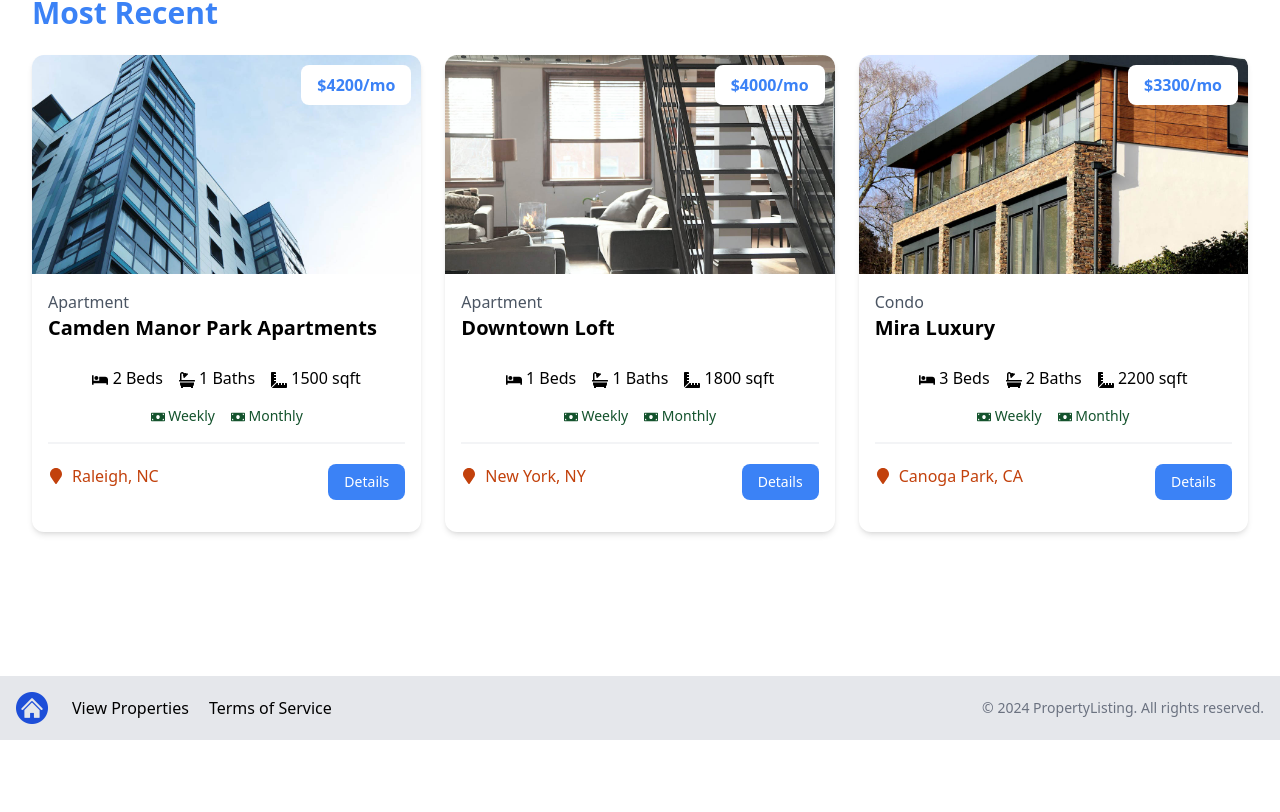
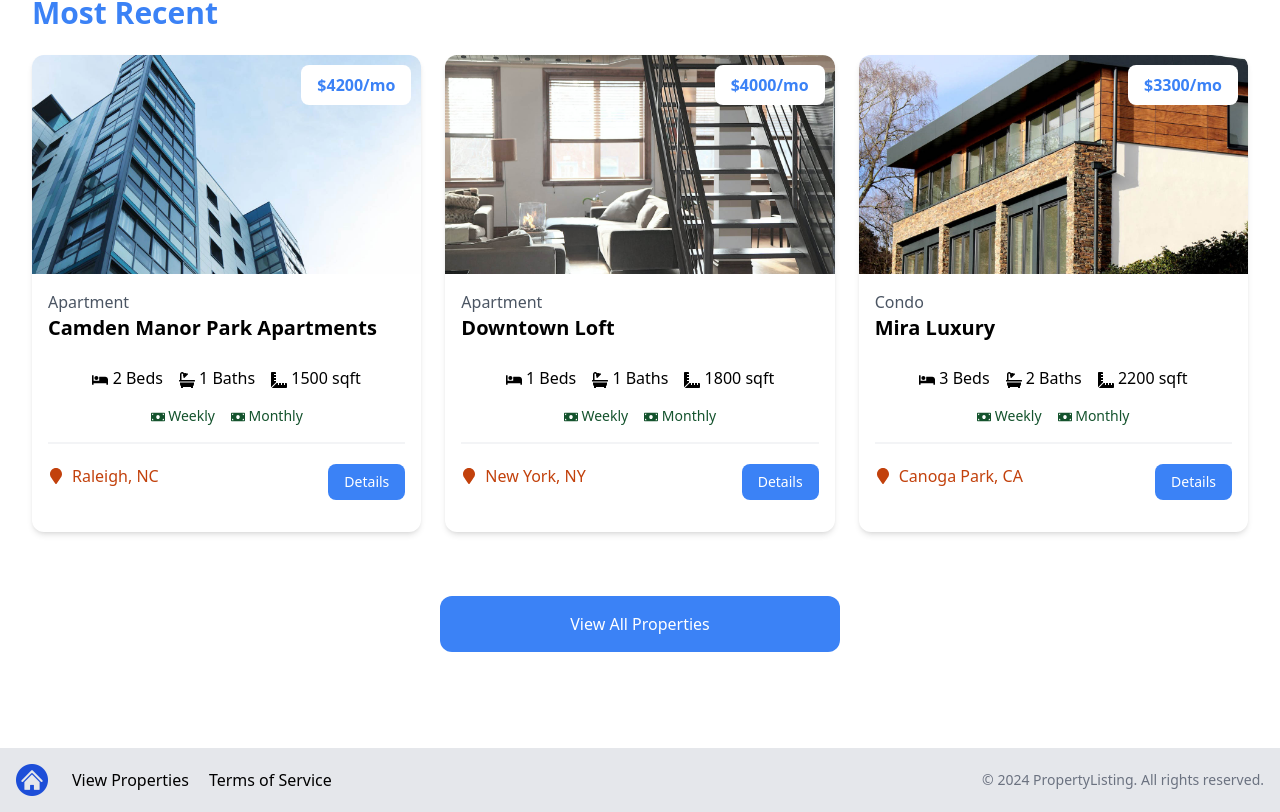
Before and after one commit to eddyK15501/property-listing, a Next.js app: page / in a window 1280 px wide. Shown: the part 698-1510 px from the top of the page. Before the commit the page ends 1438 px from the top, so only its background shows below. Built offline with nearby package versions, Linux system fonts and the light colour scheme.

Commit message:
HomeProperties.jsx - <Link> href to /properties route

```diff
--- a/components/Hero.jsx
+++ b/components/Hero.jsx
@@ -45,7 +45,7 @@ const Hero = () => {
           </div>
           <button
             type='submit'
-            className='md:ml-4 mt-4 md:mt-0 w-full md:w-auto px-6 py-3 rounded-lg bg-blue-500 text-white hover:bg-blue-600 focus:outline-none focus:ring focus:ring-blue-500'
+            className='md:ml-4 mt-4 md:mt-0 w-full md:w-auto px-6 py-3 rounded-lg bg-blue-500 text-white hover:bg-blue-400 focus:outline-none focus:ring focus:ring-blue-500'
           >
             Search
           </button>
--- a/components/Home/HomeProperties.jsx
+++ b/components/Home/HomeProperties.jsx
@@ -1,4 +1,4 @@
-import React from 'react';
+import Link from 'next/link';
 import PropertyCard from '../PropertyCard';
 import properties from '@/properties/properties.json';
 
@@ -6,6 +6,7 @@ const HomeProperties = () => {
   const mostRecent = properties.slice(0, 3);
 
   return (
+    <>
       <section className='px-4 py-6'>
         <div className='container-xl lg:container m-auto px-4 py-6'>
           <h2 className='text-3xl font-bold text-center text-blue-500 mb-6 md:text-left'>
@@ -22,6 +23,15 @@ const HomeProperties = () => {
           )}
         </div>
       </section>
+      <section className='mx-auto max-w-lg my-4 px-14'>
+        <Link
+          href='/properties'
+          className='block bg-blue-500 text-white text-center py-4 px-6 rounded-xl hover:bg-blue-400'
+        >
+          View All Properties
+        </Link>
+      </section>
+    </>
   );
 };
 
--- a/components/PropertyCard.jsx
+++ b/components/PropertyCard.jsx
@@ -80,7 +80,7 @@ const PropertyCard = ({ property }) => {
           </div>
           <Link
             href={`/properties/${property._id}`}
-            className='h-[36px] bg-blue-500 hover:bg-blue-600 text-white px-4 py-2 rounded-lg text-center text-sm'
+            className='h-[36px] bg-blue-500 hover:bg-blue-400 text-white px-4 py-2 rounded-lg text-center text-sm'
           >
             Details
           </Link>
```
Lines whose indentation alone changed are shown as unchanged.
